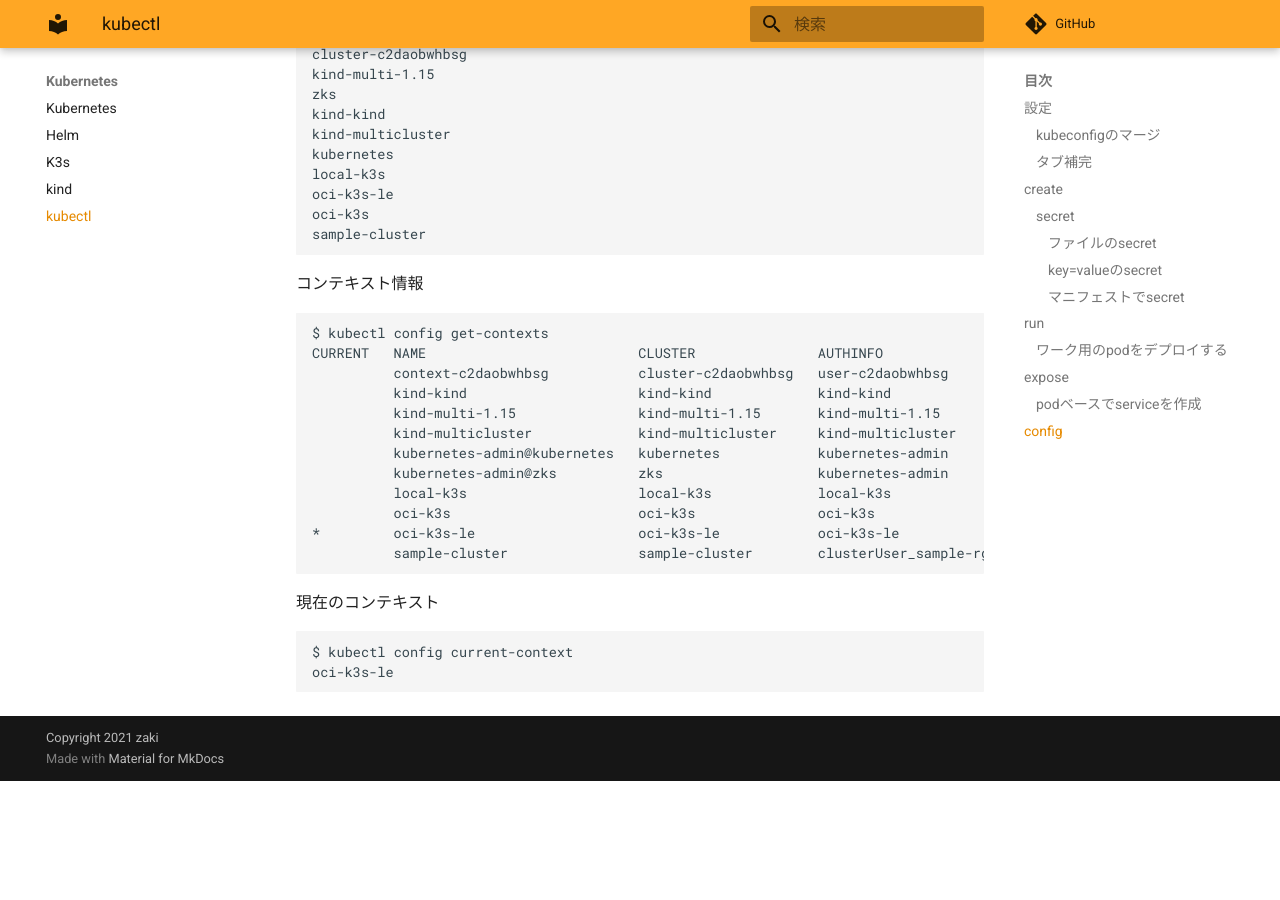
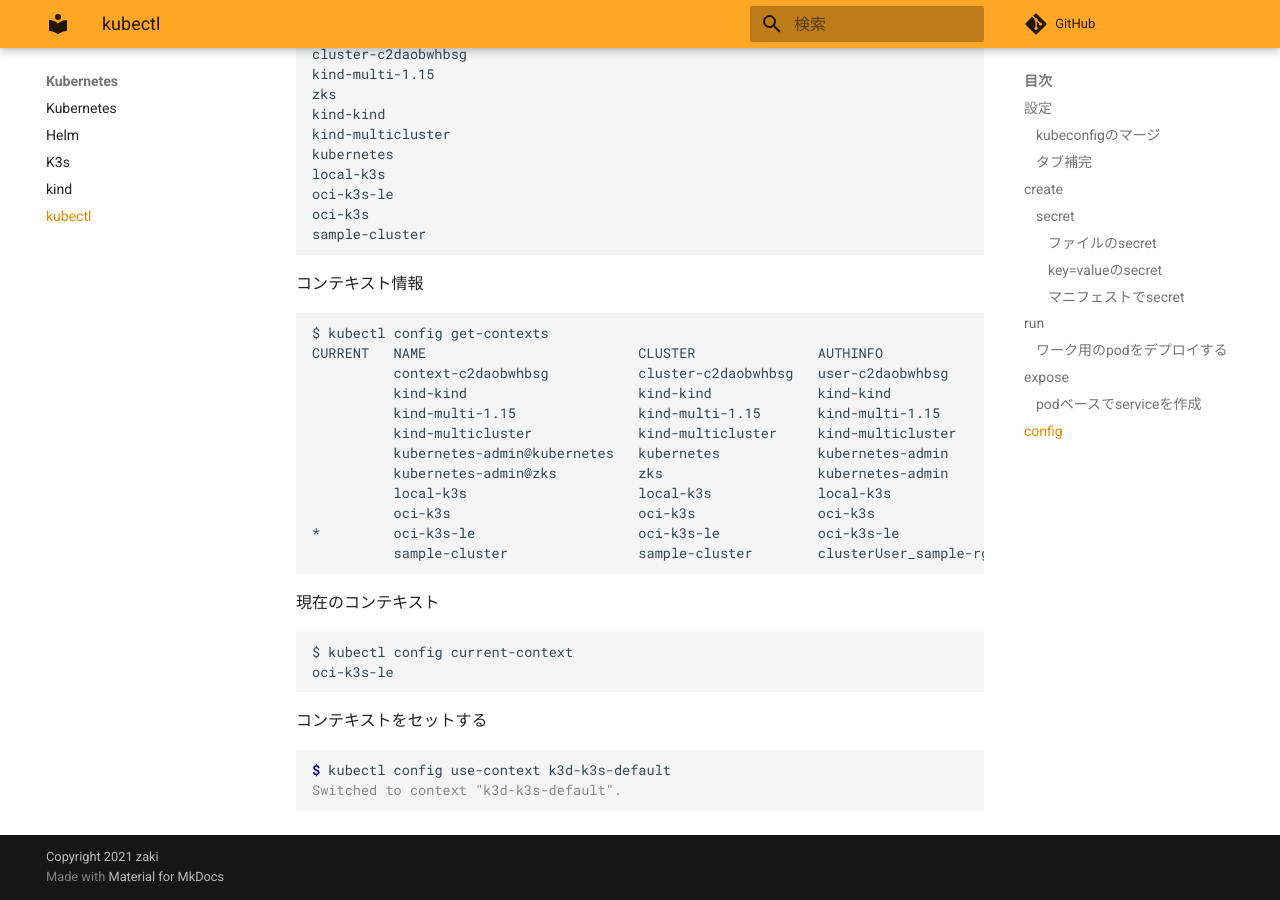
Before and after one commit to zaki-lknr/docs, an MkDocs documentation site: the page built from docs/Kubernetes/kubectl.md, in a window 1280 px wide and 900 px high, scrolled down 3438 px. Built offline with MkDocs 1.6.1 and Material for MkDocs 9.7.7, drawn with Linux system fonts in a browser that asks for light colours; comment, search, counter and statistics services are not loaded; before the commit the page ends 4219 px from its top, so only the background shows below that.

Commit message:
add: kubernetes/kubectl: kubectl config use-contextでコンテキストの設定

````diff
--- a/docs/Kubernetes/kubectl.md
+++ b/docs/Kubernetes/kubectl.md
@@ -201,3 +201,10 @@ CURRENT   NAME                          CLUSTER               AUTHINFO
 $ kubectl config current-context
 oci-k3s-le
 ```
+
+コンテキストをセットする
+
+```console
+$ kubectl config use-context k3d-k3s-default
+Switched to context "k3d-k3s-default".
+```
````
